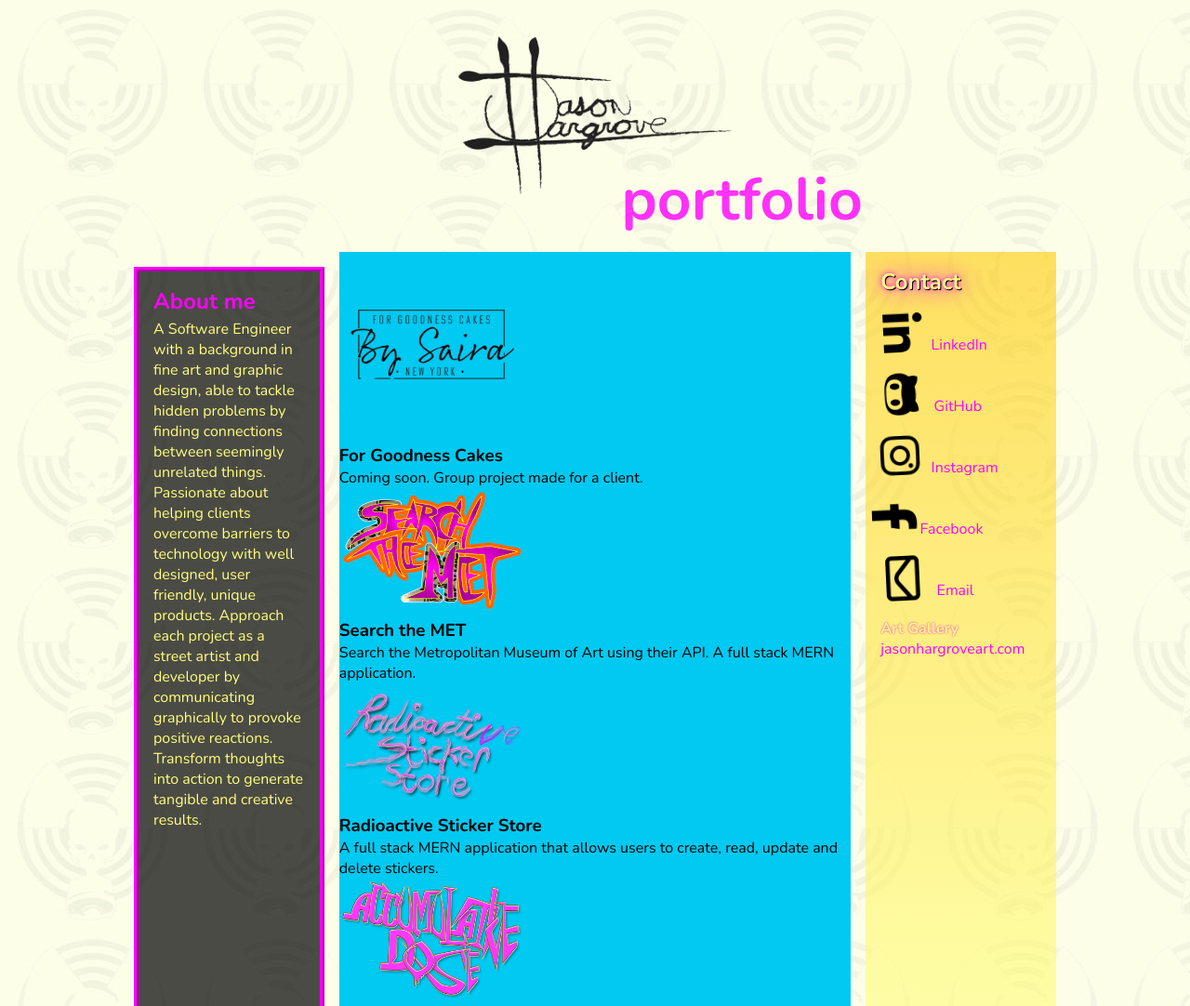
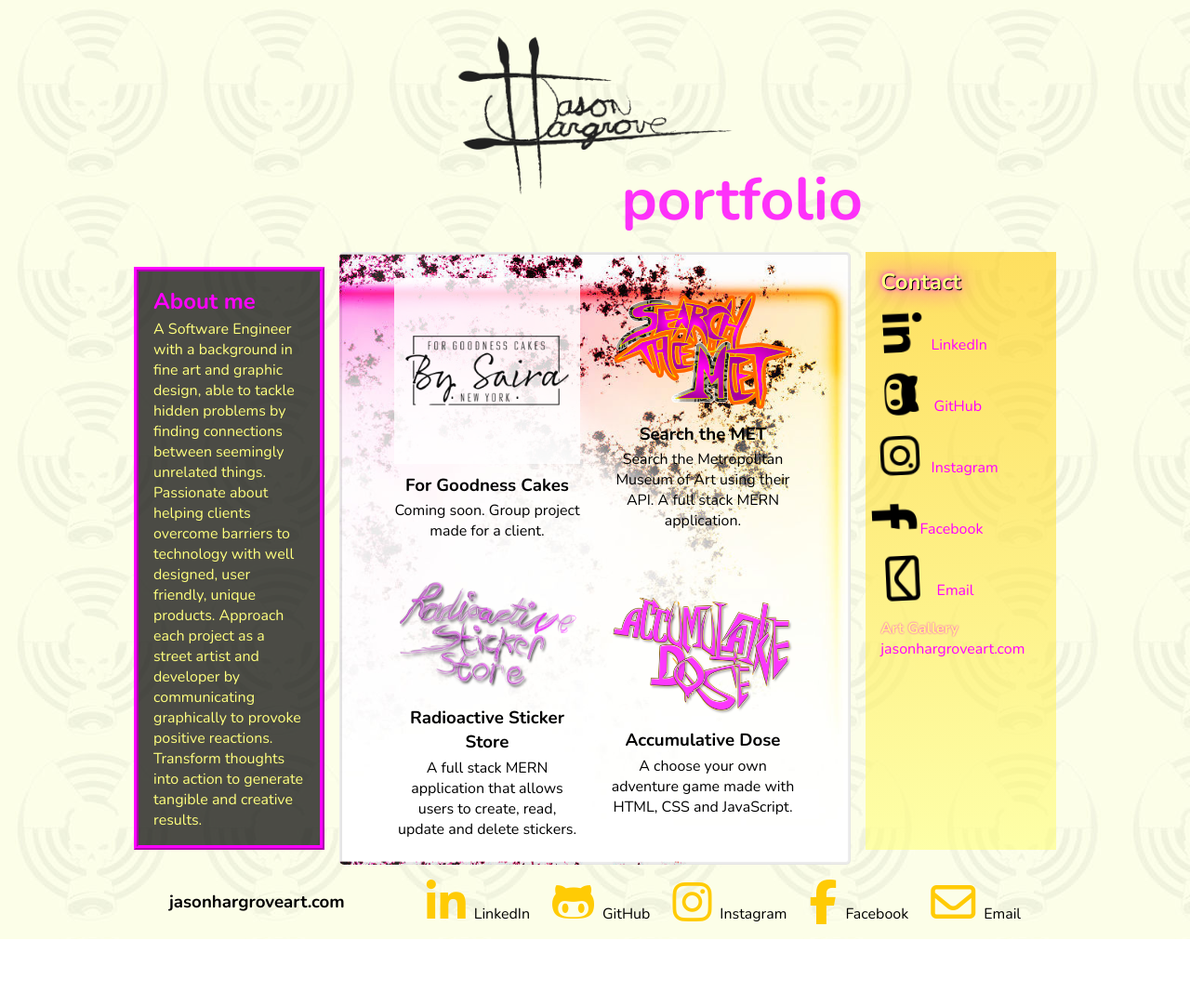
Before and after one commit to Jason-Hargrove/portfolio, a website: page public/index.html in a window 1280 px wide. Shown: the top 1082 px of the page at 93% size. After the commit the page ends 1010 px from the top, so only its background shows below. Drawn offline with nearby package versions, Linux system fonts and the light colour scheme.

Commit message:
Main section done and resoponsive. Fix main bk image. Detail time.

```diff
--- a/public/css/style.css
+++ b/public/css/style.css
@@ -6,6 +6,7 @@ magenta = rgb(255,0,255)
 yellow = rgba(255, 255, 126, 1)
 orange = rgba(255, 203, 5, 1)
 black = rgba(0, 0, 0, 0.7)
+white = rgba(255,255,255, 0.3)
 */
 
 * {
@@ -21,14 +22,6 @@ body {
   flex-direction: column;
   background-image: url(../img/trefoil-circle.jpg);
 }
-
-/* ↓↓↓↓↓ DELETE when done ↓↓↓↓↓ */
-h1.construction {
-  color: red;
-  font-size: 5vh;
-  text-align: center;
-}
-/* ↑↑↑↑↑ DELETE when done ↑↑↑↑↑ */
 
 a {
   text-decoration: none;
@@ -53,7 +46,6 @@ aside {
 header {
   margin: 2em;
   text-align: center;
-
 }
 
 /* Start - Logo Animation */
@@ -115,18 +107,43 @@ footer {
 /* ↑↑↑↑↑↖ End - Footer ↗↑↑↑↑↑ */
 
 
-/* ↓↓↓↓↓↘ Start - Gallery ↙↓↓↓↓↓ */
+/* ↓↓↓↓↓↘ Start - Main ↙↓↓↓↓↓ */
 main {
   display: flex;
   flex-direction: column;
   flex: 1;
 }
 
-article.main {
-  background-color: #00c9f2;
+/* ↓↓↓↓↓↘ Start - Gallery ↙↓↓↓↓↓ */
+main > article.main {
   display: flex;
-  flex-flow: row wrap;
+  flex-flow: column;
   flex: 1;
+  align-items: center;
+  justify-content: start;
+  background-image: url(../img/splatter-background.jpg);
+  background-position: right 10% bottom 45%;
+  background-size:cover;
+  border: 1mm ridge rgba(0, 0, 0, 0.1);
+  border-radius: 5px;
+  margin: 0 1em;
+  padding: 0.5em 0;
+}
+
+main > article.main > article {
+  /* border: 1mm solid red; */
+  margin: 1em;
+  align-self: center;
+  text-align: center;
+
+}
+
+main > article.main > article > a > img.for-g-c-logo {
+  background-color: rgba(255,255,255, 0.8);
+}
+
+main > article.main > article > h1 {
+  margin: 0.2em 0;
 }
 /* ↑↑↑↑↑↖ End - Gallery ↗↑↑↑↑↑ */
 
@@ -196,7 +213,7 @@ aside.sidebar2 > a > span > i.far:hover {
 }
 /* End - FA Animation */
 /* ↑↑↑↑↑↖ End - Contact ↗↑↑↑↑↑ */
-
+/* ↑↑↑↑↑↖ End - Main ↗↑↑↑↑↑ */
 
 /* @@@@@ Start - Media Query @@@@@ */
 @media (min-width: 768px) {
@@ -219,6 +236,33 @@ aside.sidebar2 > a > span > i.far:hover {
     margin-right: 25vw;
     margin-bottom: -20px;
   }
+
+
+  /* ↓↓↓↓↓↘ Start - Gallery - @media ↙↓↓↓↓↓ */
+  main > article.main {
+    display: flex;
+    justify-content: center;
+    flex-flow: row wrap;
+    align-items: center;
+    margin: 0 auto;
+  }
+
+  main > article.main > article {
+    /* border: 1mm solid red; */
+    max-width: 200px;
+    align-self: center;
+    text-align: center;
+
+  }
+
+  main > article.main > article > a > img.for-g-c-logo {
+  }
+
+  main > article.main > article > h1 {
+    /* margin: 0.2em 0; */
+  }
+  /* ↑↑↑↑↑↖ End - Gallery - @media ↗↑↑↑↑↑ */
+
 
   /* ↓↓↓↓↓↘ Start - Contact - @media ↙↓↓↓↓↓ */
   aside.sidebar2 {
--- a/public/index.html
+++ b/public/index.html
@@ -29,7 +29,7 @@
     <article class="main">
       <article>
         <a href="https://github.com/students-random/for-goodness-cakes.git">
-          <img src="img/for-goodness-cakes.png" alt="For Goodness Cakes" />
+          <img class="for-g-c-logo" src="img/for-goodness-cakes.png" alt="For Goodness Cakes" />
         </a>
           <h1>For Goodness Cakes</h1>
           <p><span class="coming-soon">Coming soon.</span> Group project made for a client.</p>
```
Also changed, not shown: public/img/splatter-background.jpg (added).
